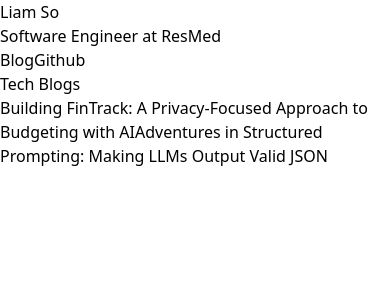
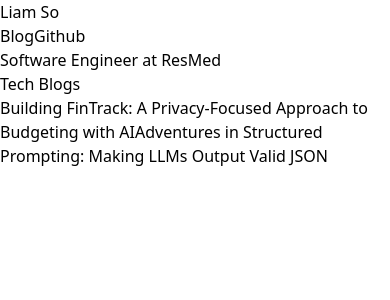
Before and after one commit to Liam-So/portfolio-v2, a Next.js app: page /blog in a window 390 px wide. Shown: the top 300 px of the page. Built offline with nearby package versions, Linux system fonts and the light colour scheme.

Commit message:
make header mobile friendly

```diff
--- a/src/app/blog/page.tsx
+++ b/src/app/blog/page.tsx
@@ -12,12 +12,16 @@
         <section className="flex justify-between items-center">
             <div>
               <Link href="/" className='text-decoration-line: underline'>Liam So</Link>
-              <p>Software Engineer at ResMed</p>
+
             </div>
             <div className='flex gap-6'>
               <Link href="/blog" className="cursor-pointer hover:text-gray-600">Blog</Link>
               <a href="https://github.com/Liam-So" target="_blank" rel="noopener noreferrer" className="cursor-pointer hover:text-gray-600">Github</a>
             </div>
+        </section>
+
+        <section className='pt-3'>
+          <p>Software Engineer at ResMed</p>
         </section>
       </div>
 
--- a/src/app/page.tsx
+++ b/src/app/page.tsx
@@ -40,12 +40,16 @@
       <section className="flex justify-between items-center">
           <div>
             <Link href="/" className='text-decoration-line: underline'>Liam So</Link>
-            <p>Software Engineer at ResMed</p>
+
           </div>
           <div className='flex gap-6'>
             <Link href="/blog" className="cursor-pointer hover:text-gray-600">Blog</Link>
             <a href="https://github.com/Liam-So" target="_blank" rel="noopener noreferrer" className="cursor-pointer hover:text-gray-600">Github</a>
           </div>
+      </section>
+
+      <section className='pt-3'>
+        <p>Software Engineer at ResMed</p>
       </section>
 
         {/* Grid container */}
```
